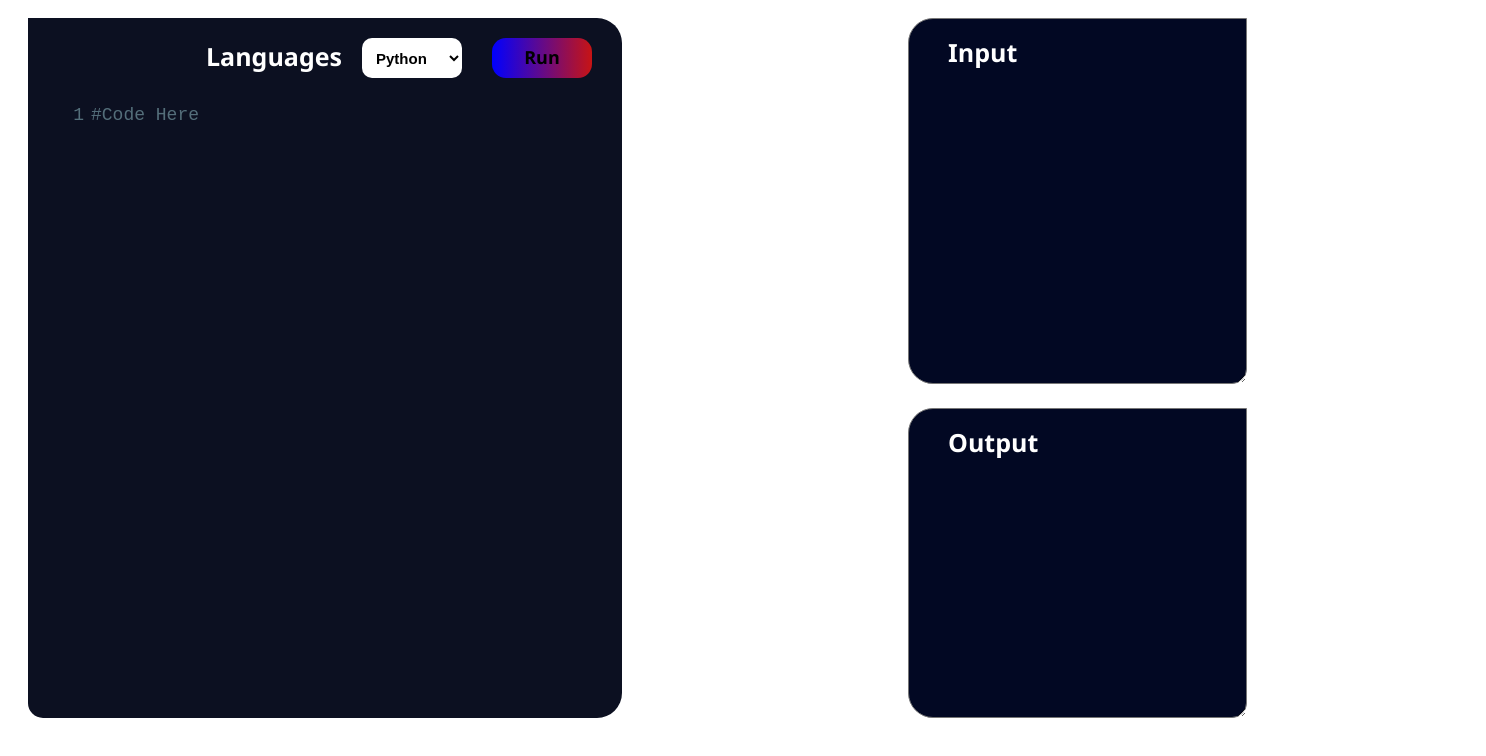
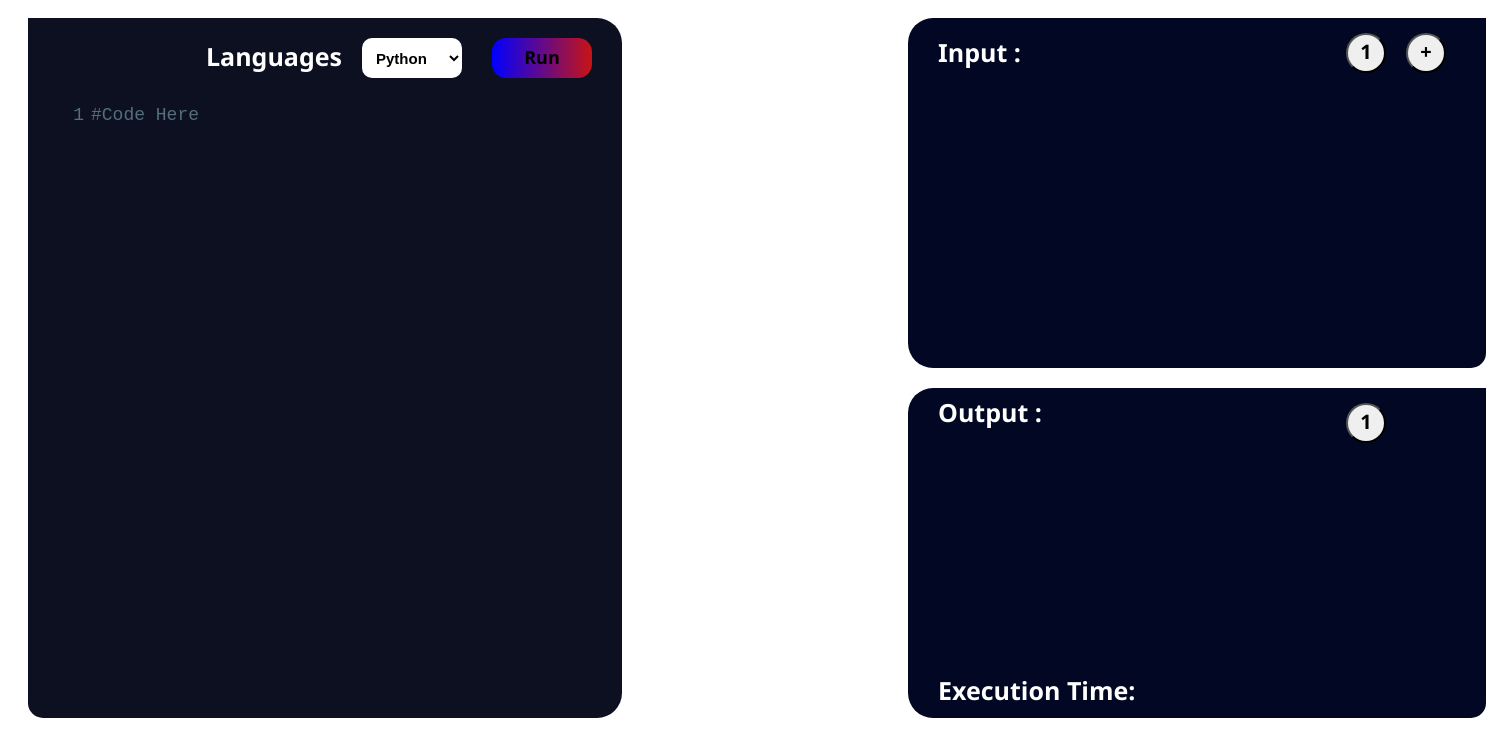
Before and after one commit to R-S-A-N-J-A-Y/TimeTrackerIDE-frontEnd, a React (Create React App) app in the folder client/: page / in a window 1280 px wide. Shown: the top 756 px of the page, 1486 px wide, since content can reach past the window. Built offline with nearby package versions, Linux system fonts and the light colour scheme.

Commit message:
Input Area Can take 2 test case Output Area differentiate 2 test case

```diff
--- a/client/src/CSS File/Editor.css
+++ b/client/src/CSS File/Editor.css
@@ -66,11 +66,11 @@
 	border: none;
 	border-radius: 5px;
 	font-size: 18px;
-		background-color: blue; /* Change background color to blue */
+	background-color: blue;
 	color: white;
 	line-height: 1.5;
 	margin-top: 50px;
-		height: 600px; /* Set maximum height */
+	height: 600px;
 	overflow-y:hidden;
 }
 
@@ -79,8 +79,8 @@ border-left: 2px solid #fff !important;
 }
 
 .CodeMirror.cm-s-material {
-		background-color: transparent !important; /* Override material theme background color */
-		color: white !important; /* Override material theme text color */
+	background-color: transparent !important;
+	color: white !important;
 }
 
 .cm-s-material .CodeMirror-gutters{
@@ -99,51 +99,127 @@ pre {
 
 /* Input Container*/
 
-#Input-Field{
+#Input-Field-Div{
 	position: absolute;
-		right: 25px;
 	top: 10px;
 	left: 900px;
-		bottom: 354px;
+
+	width: 578px;
+	height: 350px;
+
 	background-color: rgb(2, 8, 35);
 	border-radius: 25px 0px 15px 25px;
-		font: 900;
-		font-size: 25px;
-		padding: 60px 30px 30px 30px;
-		color: white;
 }
 
 #Input-Txt{
 	position: absolute;
-		color: black;
-		left: 940px;
+	left: 30px;
+	top: 0px;
+
 	font-size: 25px;
 	font-family: 'Segoe UI', Tahoma, Geneva, Verdana, sans-serif;
 	color: white;
 }
 
+#TestCases{
+	display: flex;
+	flex-direction: row;
+	align-items: center;
+	justify-content: space-between;
+
+	position: absolute;
+	top: 15px;
+	right: 40px;
+
+	height: 40px;
+	width: 100px;
+	z-index: 1;
+}
+
+#TestCase{
+	height: 40px;
+	width: 40px;
+	border-radius: 50%;
+
+	font-weight: bold;
+	font-size: 20px;
+	font-family: 'Segoe UI', Tahoma, Geneva, Verdana, sans-serif;
+}
+
+#TestCase p{
+	margin-top: 2px;
+}
+
+#Input-Field{
+	position: absolute;
+
+	width: 518px;
+	height: 268px;
+
+	background-color: transparent;
+	border: none;
+	border-radius: 25px 0px 15px 25px;
+	resize: none;
+
+	font-size: 25px;
+	padding: 60px 20px 20px 40px;
+	color: white;
+}
+
 /* Output Container */
+
+#Output-Field-Div{
+	position: absolute;
+	bottom: 20px;
+	left: 900px;
+
+	background-color: rgb(2, 8, 35);
+	border-radius: 25px 0px 15px 25px;
+	width: 578px;
+	height: 330px;
+}
 
 #Output-Field{
 	position: absolute;
-		right: 25px;
-		top: 400px;
-		left: 900px;
-		bottom: 20px;
-		background-color: rgb(2, 8, 35);
-		border-radius: 25px 0px 15px 25px;
-		font: 900;
+	top: 38px;
+	left: 20px;
+
+	width: 475px;
+	height: 272px;
+
+	background-color: transparent;
+	border-radius: 25px;
+	border: none;
+	outline: none;
+	resize: none;
+
 	font-size: 25px;
-		padding: 60px 30px 30px 30px;
+	font-family: 'Segoe UI', Tahoma, Geneva, Verdana, sans-serif;
+	padding: 8px 30px 10px 30px;
 	color: white;
 }
 
 #Output-Txt{
 	position: absolute;
-		color: black;
-		left: 940px;
-		top: 400px;
+	top: -10px;
+	left: 30px;
+
 	font-size: 25px;
 	font-family: 'Segoe UI', Tahoma, Geneva, Verdana, sans-serif;
 	color: white;
 }
+
+#Output-Time-Txt{
+	position: absolute;
+	bottom: -14px;
+	left: 30px;
+
+	font-weight: bold;
+	font-size: 25px;
+	font-family: 'Segoe UI', Tahoma, Geneva, Verdana, sans-serif;
+	color: white;
+}
+
+#Output-Time-Txt{
+	right: 0px;
+}
--- a/client/src/Pages/Editor/codeEditor.jsx
+++ b/client/src/Pages/Editor/codeEditor.jsx
@@ -6,24 +6,21 @@ import "codemirror/lib/codemirror.css";
 import "codemirror/theme/material.css";
 import "codemirror/mode/clike/clike";
 import "codemirror/mode/python/python";
-import "codemirror/mode/javascript/javascript";
-import "codemirror/mode/xml/xml";
-import "codemirror/mode/htmlmixed/htmlmixed";
 
 import { CodeContext } from "../../codeContext.jsx";
 
 const CodeEditor = () => {
-  const { code, setCode, language, setLanguage, setResult, setShowTracker, input} = useContext(CodeContext);
+  const { code, setCode, language, setLanguage, setResult, setShowTracker, input1, input2} = useContext(CodeContext);
 
   const RunCode = () => {
     axios
-      .post('http://localhost:8000/python', { code,input })
+      .post('http://localhost:8000/python', { code, input1, input2})
       .then(({data}) => {
         setResult(data);
         setShowTracker(true);
         console.log(data);
       })
-      .catch((error) => alert("Error in connectivity with backend !!" )
+      .catch(() => alert("Error in connectivity with backend !!" )
       )
   }
 
--- a/client/src/Pages/Editor/input-area.jsx
+++ b/client/src/Pages/Editor/input-area.jsx
@@ -1,22 +1,66 @@
-import { React, useContext } from "react";
+import { React, useContext, useState } from "react";
 import { CodeContext } from "../../codeContext";
 
 function InputArea(){
-    const {input, setInput} = useContext(CodeContext);
+    const {input1, setInput1, input2, setInput2, testCases, setTestCases} = useContext(CodeContext);
 
-    const handleInputChange = (event) => {
-        setInput(event.target.value);
+    const [txtArea1,setTxtArea1] = useState(true);
+    const [txtArea2,setTxtArea2] = useState(false);
+    const [showBtn,setShowBtn] = useState(true);
+
+    const handleInputChange1 = (event) => {
+        setInput1(event.target.value);
     }
+
+    const handleInputChange2 = (event) => {
+        setInput2(event.target.value);
+    }
+
+    const TxtField = (idx) =>{
+        if (idx==1){
+            setTxtArea1(true);
+            setTxtArea2(false);
+        }
+        else{
+            setTxtArea1(false);
+            setTxtArea2(true);
+        }
+    }
+
+    const addTestCase = () => {
+        setShowBtn(false)
+        setTestCases([...testCases, testCases.length + 1]);
+    };
 
     return (
         <>
-            <textarea
-                name="Code"
-                id="Input-Field"
-                value={input}
-                onChange={handleInputChange}
-            ></textarea>
-            <h1 id="Input-Txt">Input </h1>
+            <div id="Input-Field-Div">
+
+                <h1 id="Input-Txt">Input : </h1>
+
+                <div id="TestCases">
+                    {testCases.map((testCase) => (
+                        <button key={testCase} id="TestCase" onClick={() => TxtField(testCase)}>
+                        <p>{testCase}</p>
+                        </button>
+                    ))}
+                    {showBtn && <button id="TestCase" onClick={addTestCase}><p>+</p></button>}
+                </div>
+
+                {txtArea1 && <textarea
+                    name="Code"
+                    id="Input-Field"
+                    value={input1}
+                    onChange={handleInputChange1}
+                ></textarea>}
+
+                {txtArea2 && <textarea
+                    name="Code"
+                    id="Input-Field"
+                    value={input2}
+                    onChange={handleInputChange2}
+                ></textarea>}
+            </div>
         </>
     )
 }
--- a/client/src/Pages/Editor/output-area.jsx
+++ b/client/src/Pages/Editor/output-area.jsx
@@ -1,8 +1,11 @@
-import React, { useContext } from 'react';
+import React, { useContext, useState } from 'react';
 import { CodeContext } from '../../codeContext.jsx';
 
 function OutputArea() {
-  const { result } = useContext(CodeContext);
+  const { result, testCases, setTestCases } = useContext(CodeContext);
+
+  const [txtArea1,setTxtArea1] = useState(true);
+  const [txtArea2,setTxtArea2] = useState(false);
 
   // Check if result.message is a string or an array
   const outputText = result && (
@@ -11,10 +14,43 @@ function OutputArea() {
       : (typeof result.message === 'string' ? result.message : result.message?.join('\n') || '')
   );
 
+  const TxtField = (idx) =>{
+    if (idx==1){
+        setTxtArea1(true);
+        setTxtArea2(false);
+    }
+    else{
+        setTxtArea1(false);
+        setTxtArea2(true);
+    }
+  }
+
   return (
     <>
-      <textarea name="Code" id="Output-Field" readOnly value={outputText || ''}></textarea>
-      <h1 id="Output-Txt">Output</h1>
+      <div id="Output-Field-Div">
+        <h1 id="Output-Txt">Output :</h1>
+        <div id="TestCases">
+          {testCases.map((testCase) => (
+              <button key={testCase} id="TestCase" onClick={() => TxtField(testCase)}>
+              <p>{testCase}</p>
+              </button>
+          ))}
+        </div>
+
+        {txtArea1 && <textarea
+          name="Code"
+          id="Output-Field" readOnly
+          value={outputText || ''}
+        > </textarea>}
+
+        {txtArea2 && <textarea
+          name="Code"
+          id="Output-Field" readOnly
+          value={''}
+        > </textarea>}
+
+        {result &&<p id='Output-Time-Txt'> Execution Time: {result.ExecutionTime}</p>}
+      </div>
     </>
   );
 }
--- a/client/src/codeContext.jsx
+++ b/client/src/codeContext.jsx
@@ -7,10 +7,12 @@ export const CodeProvider = ({ children }) => {
   const [language, setLanguage] = useState("python");
   const [result, setResult] = useState(" ");
   const [showTracker,setShowTracker] = useState(false);
-  const [input,setInput] = useState("");
+  const [input1,setInput1] = useState("");
+  const [input2,setInput2] = useState("");
+  const [testCases, setTestCases] = useState([1]);
 
   return (
-    <CodeContext.Provider value={{ code, setCode, language, setLanguage, result, setResult, showTracker, setShowTracker, input, setInput}}>
+    <CodeContext.Provider value={{ code, setCode, language, setLanguage, result, setResult, showTracker, setShowTracker, input1, setInput1, input2, setInput2, testCases, setTestCases}}>
       {children}
     </CodeContext.Provider>
   );
```
Also changed, not shown: 2 other files (tests, documents, lock files or other folders). Lines whose indentation alone changed are shown as unchanged.
